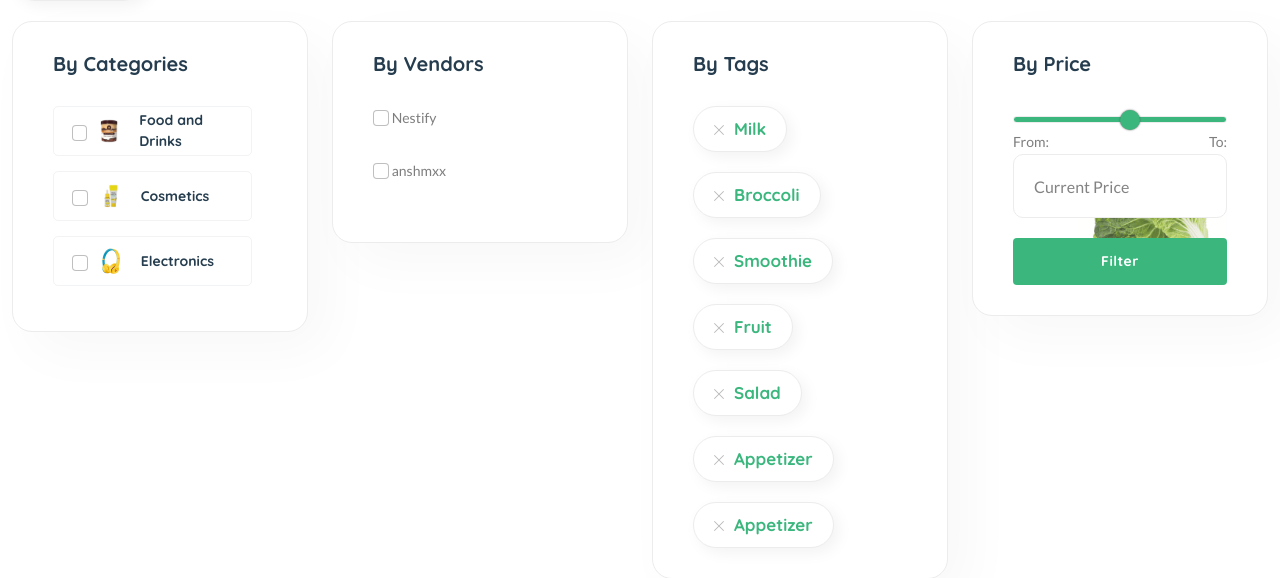
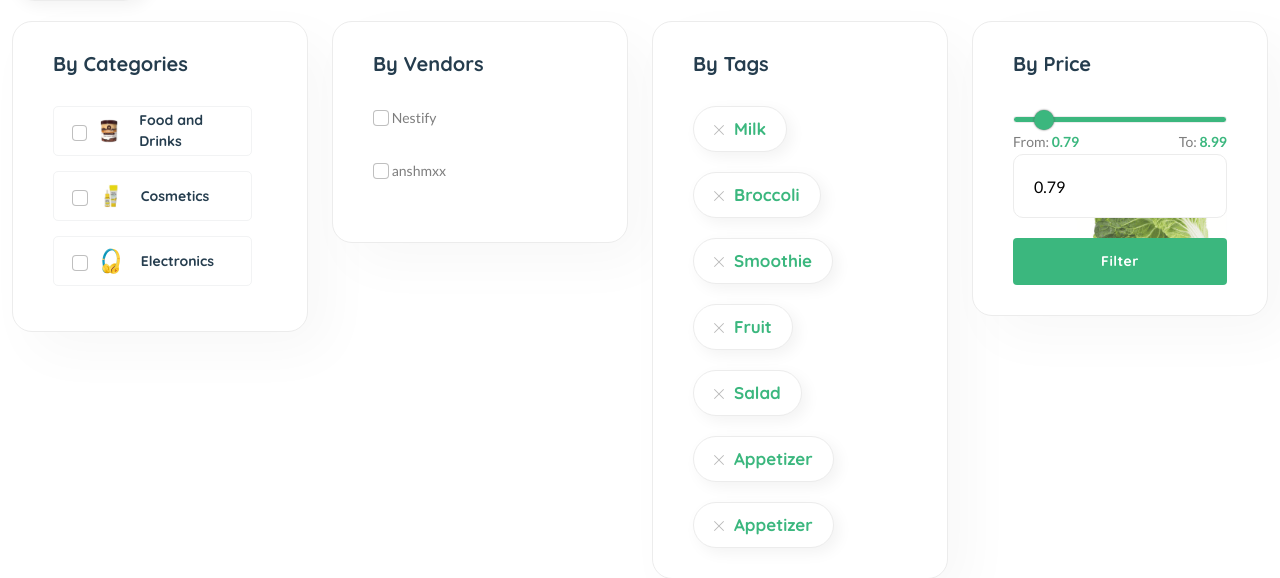
Before and after one commit to AnshMittal1811/ML-basedECommerceWebsite, a Django app: page /products/ in a window 1280 px wide. Shown: the part 455-1033 px from the top of the page. Run offline with Django 4.2, Linux system fonts and the light colour scheme; data comes from the database, SQL or seed files in the repository; parts of the project's set-up code (start-up, migrations or seed data) failed here and were passed over; some libraries are stand-ins or nearby versions.

Commit message:
Customized Ranged Slider for E-commerce

```diff
--- a/core/context_processor.py
+++ b/core/context_processor.py
@@ -1,8 +1,12 @@
 from core.models import Product, Category, Vendor, CartOrder, CartOrderItems, ProductImages, ProductReview, wishlist, Address
+from django.db.models import Min, Max
 
 def default(request):
     categories = Category.objects.all()
     vendors = Vendor.objects.all()
+
+    min_max_price = Product.objects.aggregate(Min("price"), Max("price"))
+
     try:
         address = Address.objects.get(user=request.user)
     except:
@@ -11,4 +15,5 @@ def default(request):
         'categories': categories,
         'address': address,
         'vendors': vendors,
+        'min_max_price': min_max_price,
     }
--- a/templates/core/product-list.html
+++ b/templates/core/product-list.html
@@ -121,12 +121,13 @@
                                         <div class="price-filter mb-20">
                                             <div class="price-filter-inner">
                                                 <div id="slidder-range" class="mb-20"></div>
-                                                <input type="range" name = "range" class="slider-range" id="range" min = "0" max = "100" oninput="max_price.value=this.value">
+                                                <input type="range" name = "range" class="slider-range" value = "{{min_max_price.price__min|floatformat:2}}" id="range" min = "{{min_max_price.price__min}}" max = "{{min_max_price.price__max}}" oninput="max_price.value=this.value">
                                                 <div class="d-flex justify-content-between">
-                                                    <div class="caption">From: <strong id="slider-range-value1" class="text-brand"></strong></div>
-                                                    <div class="caption">To: <strong id="slider-range-value2" class="text-brand"></strong></div>
+                                                    <div class="caption">From: <strong id="slider-range-value1" class="text-brand">{{min_max_price.price__min|floatformat:2}}</strong></div>
+                                                    <div class="caption">To: <strong id="slider-range-value2" class="text-brand">{{min_max_price.price__max|floatformat:2}}</strong></div>
                                                 </div>
-                                                <input type="number" name="" id="max_price" class="form-check-ifnout" min="0" max="100" placeholder="Current Price" onkeyup="range.value=this.value">
+                                                <input type="number" name="" id="max_price" value = "{{min_max_price.price__min|floatformat:2}}" class="form-check-ifnout" min="{{min_max_price.price__min}}" max="{{min_max_price.price__max}}" placeholder="Current Price" onkeyup="range.value=this.value">
+                                                <!-- <h3>{{min_max_price}}</h3> -->
                                             </div>
                                         </div>
                                         <div class="custome-checkbox">
```
